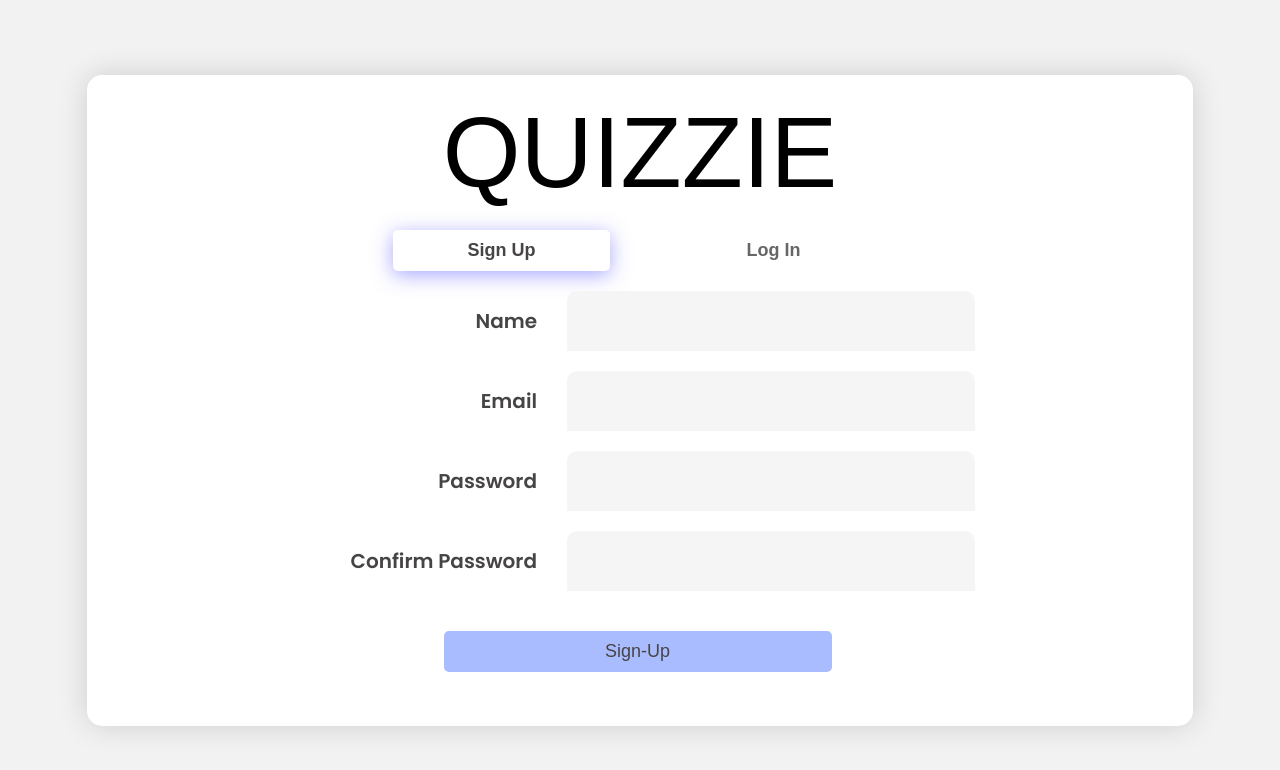
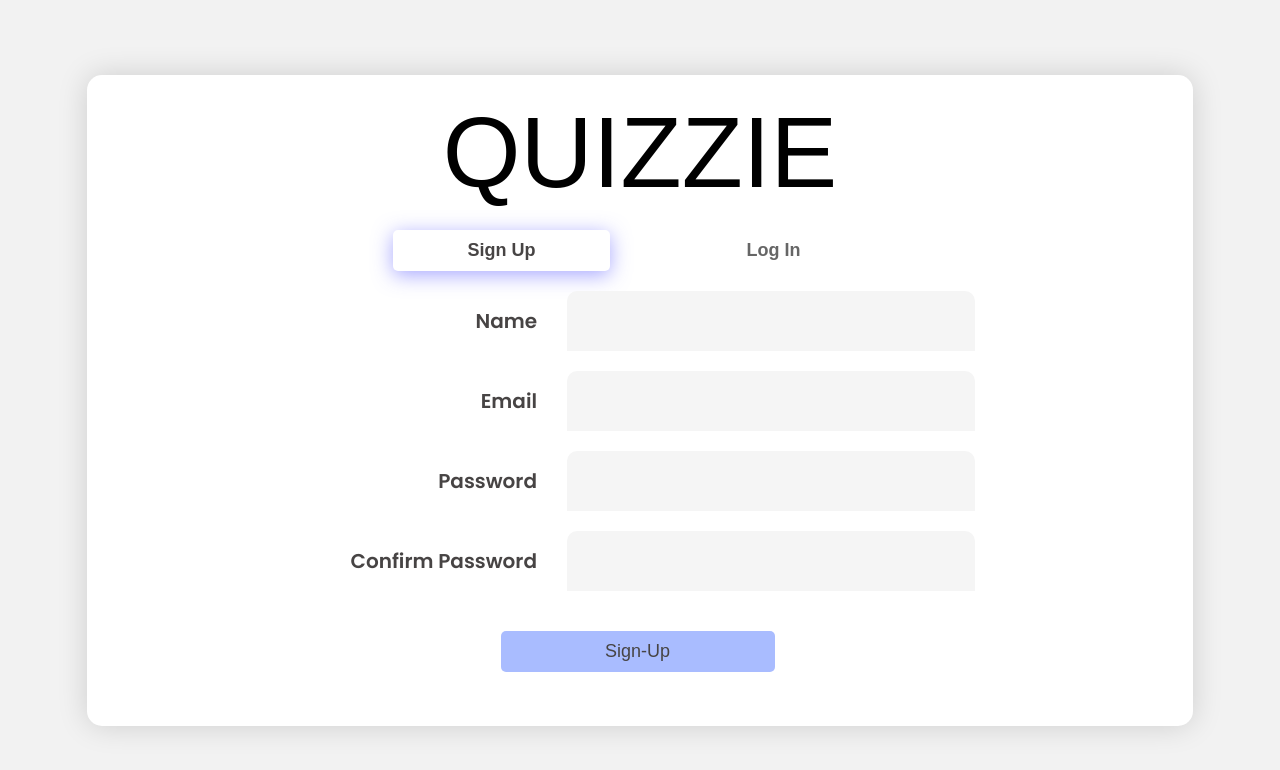
Before and after one commit to Jitanshu08/Quizze-Frontend, a React (Vite) app: page /signup in a window 1280 px wide. Shown: the top 770 px of the page. Built offline with nearby package versions, Linux system fonts and the light colour scheme; the HTML template or start-up script is replaced by a standard one; a web font is replaced by a local one.

Commit message:
styled login-signup complete

```diff
--- a/src/css/login.css
+++ b/src/css/login.css
@@ -100,7 +100,7 @@
 /* Submit button styling */
 .login-submit-btn {
   width: 100%;
-  max-width: 388px;
+  max-width: 274px;
   padding: 10px;
   background-color: rgba(169, 188, 255, 1);
   color: rgba(71, 68, 68, 1);
--- a/src/css/signup.css
+++ b/src/css/signup.css
@@ -119,11 +119,10 @@ body {
   font-weight: 500;
 }
 
-
 /* Submit button styling */
 .signup-submit-btn {
   width: 100%;
-  max-width: 388px;
+  max-width: 274px;
   padding: 10px;
   background-color: rgba(169, 188, 255, 1);
   color: rgba(71, 68, 68, 1);
```
